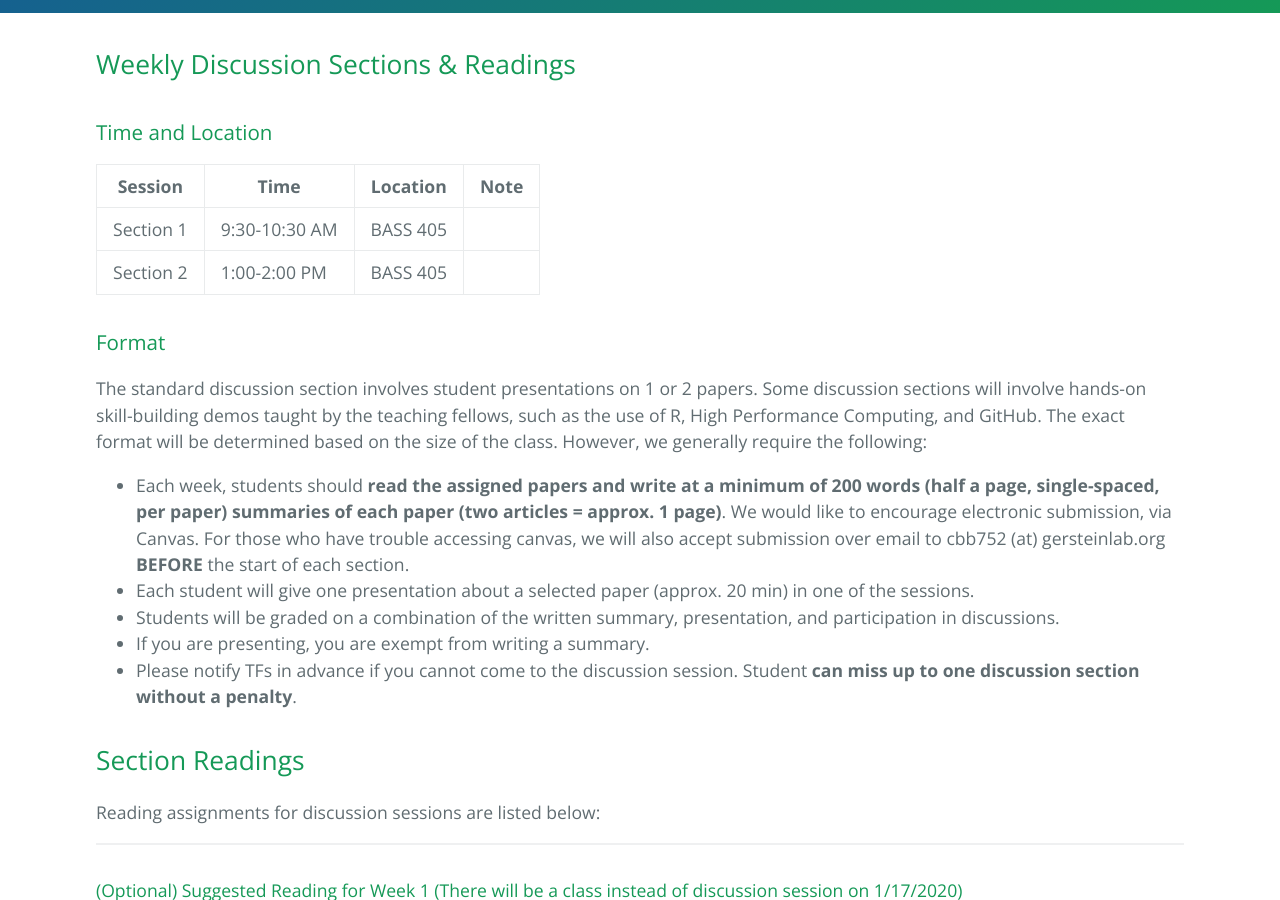
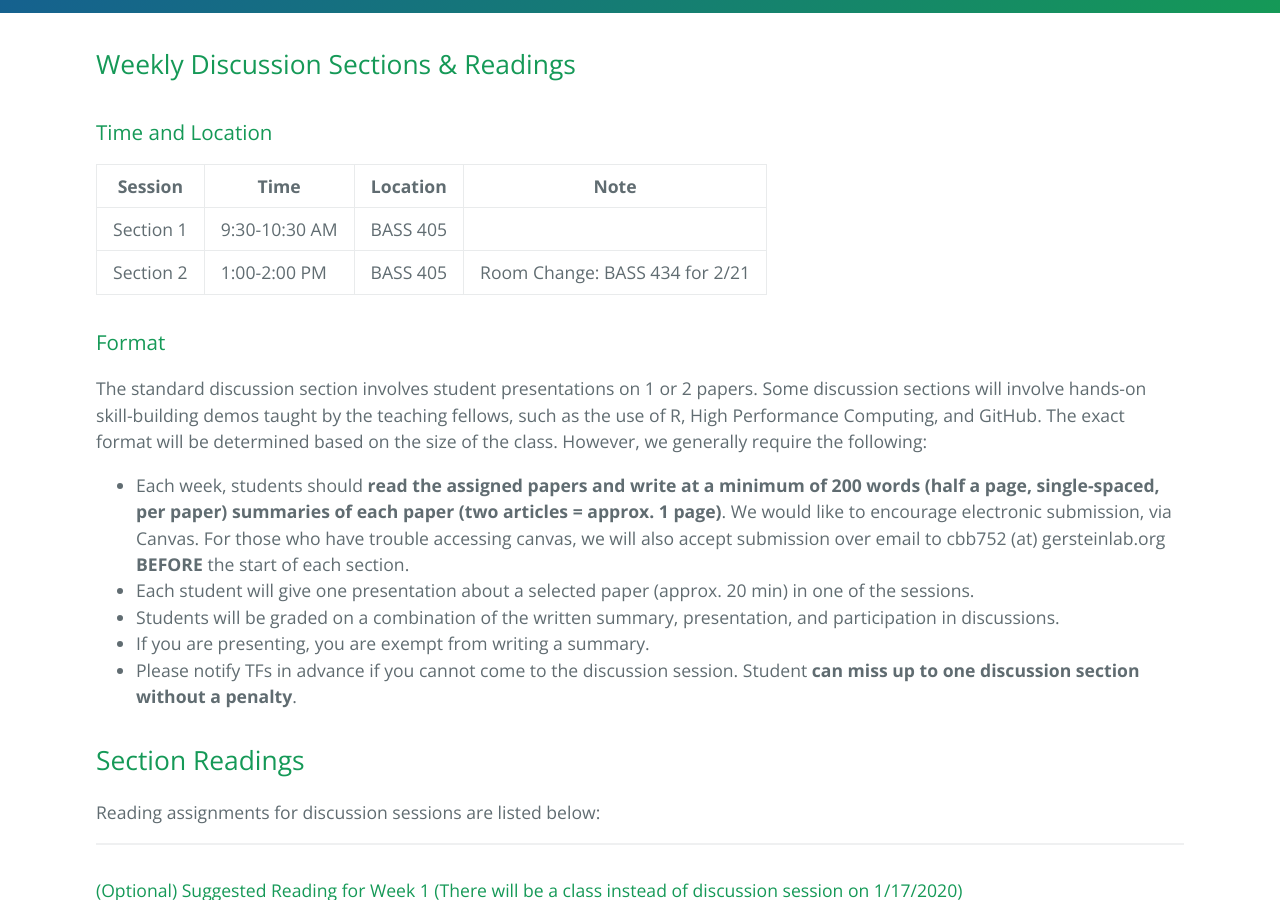
Before and after one commit to gersteinlab/cbb752b20, a Jekyll site: the page built from discussion.md, in a window 1280 px wide and 900 px high, scrolled down 401 px. Built offline with Jekyll 4.4.1, drawn with Linux system fonts in a browser that asks for light colours.

Commit message:
add time change

```diff
--- a/discussion.md
+++ b/discussion.md
@@ -10,7 +10,7 @@ layout: page
 | Session | Time | Location | Note |
 | --- | --- | --- | --- |
 | Section 1 | 9:30-10:30 AM | BASS 405 | &nbsp; |
-| Section 2 | 1:00-2:00 PM | BASS 405 | &nbsp; |
+| Section 2 | 1:00-2:00 PM | BASS 405 | Room Change: BASS 434 for 2/21 |
 
 ### Format
 
```
